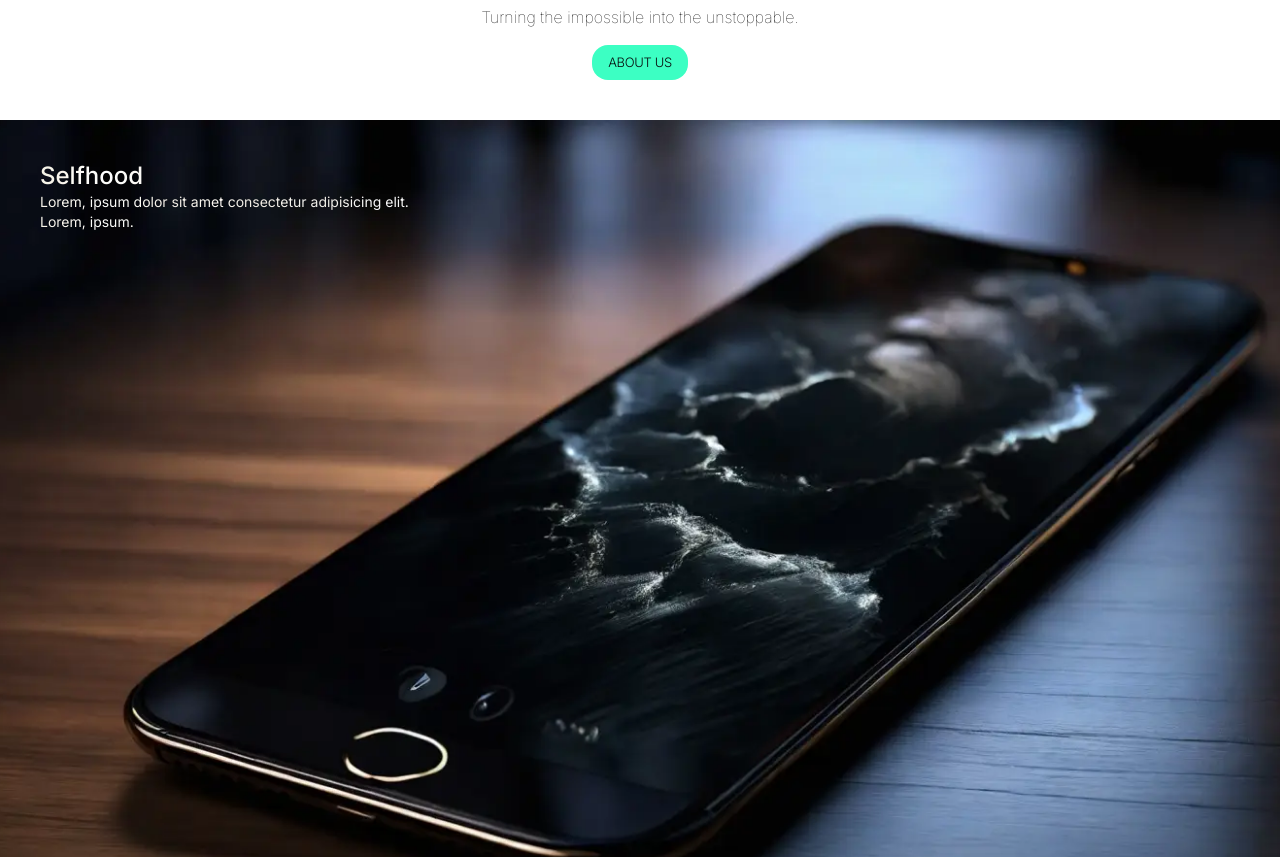
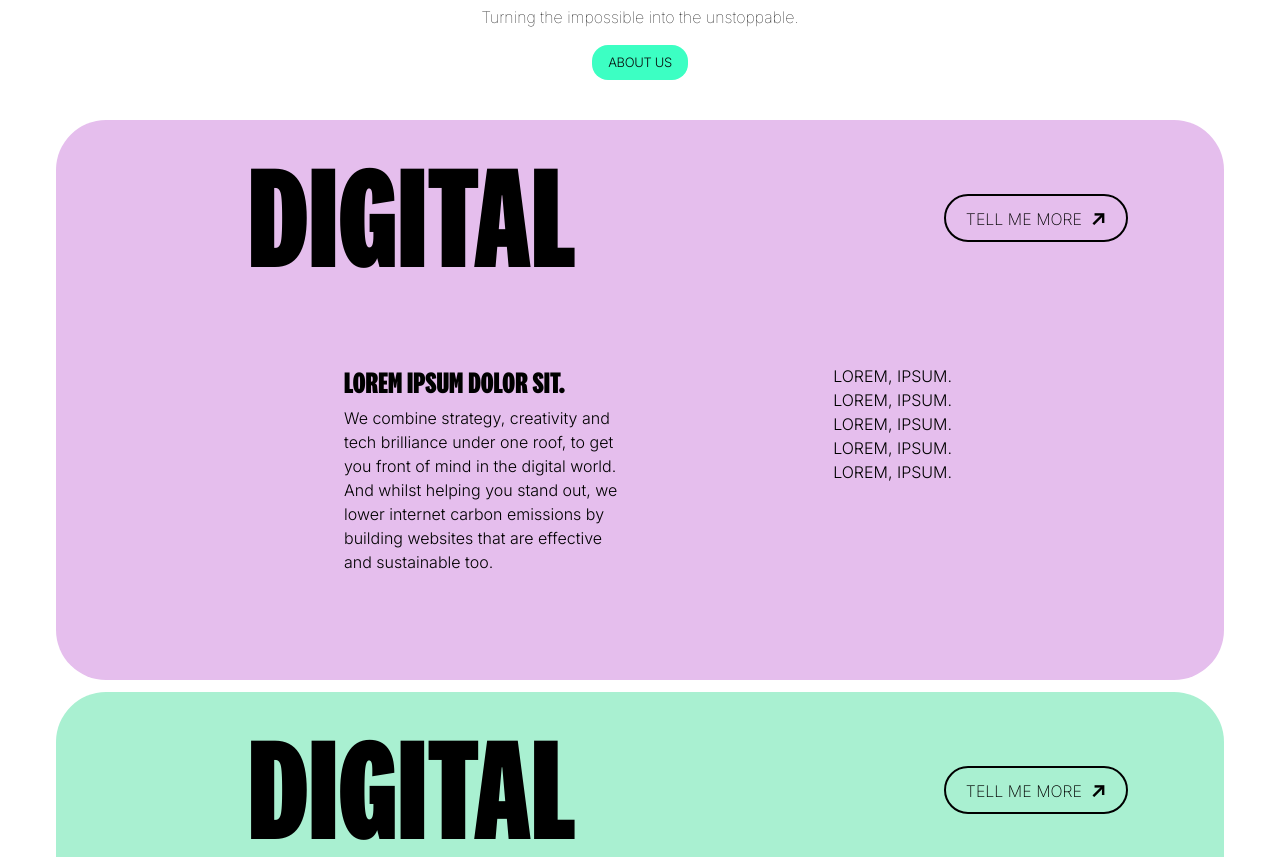
Before and after one commit to miladevweb/test-responsive, a Next.js app: page / in a window 1280 px wide. Shown: the part 1400-2257 px from the top of the page. Built offline with nearby package versions, Linux system fonts and the light colour scheme.

Commit message:
add sticky section

```diff
--- a/app/globals.css
+++ b/app/globals.css
@@ -39,9 +39,8 @@
    @keyframes show-light-navbar {
       to {
          margin-top: 0px;
-         backdrop-filter: blur(5px);
-         background-color: rgba(255, 255, 255, 0.061);
-         box-shadow: 0px 5px 5px rgba(0, 0, 0, 0.175);
+         background-color: white;
+         box-shadow: 0px 5px 5px rgba(0, 0, 0, 0.052);
       }
    }
    @keyframes hide-light-navbar {
@@ -74,10 +73,32 @@
       animation-timeline: scroll();
       animation-range: 75% 89%;
    }
+   #fixed-circle:hover {
+      cursor: pointer;
+      animation: infinite-loop 1.5s linear infinite forwards;
+   }
    @keyframes hide-circle {
       to {
          opacity: 0;
          pointer-events: none;
+      }
+   }
+   @keyframes infinite-loop {
+      25% {
+         transform: rotate(-30deg) scale(1.1);
+         background-color: rgb(64, 64, 255);
+      }
+      50% {
+         transform: rotate(0deg) scale(1.2);
+         background-color: red;
+      }
+      75% {
+         transform: rotate(30deg) scale(1.1);
+         background-color: rgb(143, 50, 209);
+      }
+      100% {
+         transform: rotate(0deg) scale(1);
+         background-color: #3cffc3;
       }
    }
    .letter {
@@ -102,7 +123,7 @@
          }
       }
       #fixed-circle {
-         @apply size-[25vw] text-[7vw];
+         @apply size-[25vw] text-[7vw] right-4;
       }
       [data-about='container'] {
          @apply justify-center mt-2;
@@ -152,5 +173,32 @@
             @apply w-7;
          }
       }
+      #sticky-container {
+         @apply px-0;
+      }
+      #card-container {
+         @apply rounded-md px-2 pt-4 h-[calc(100vh-56px)] top-14;
+      }
+      #card-header {
+         @apply flex-col-reverse h-[28%] justify-between items-end;
+         header {
+            @apply text-[25vw] self-start;
+         }
+      }
+      #card-info {
+         @apply h-[55%] mt-[11%] flex-col px-0 justify-start gap-y-9;
+         h3 {
+            @apply text-[9vw];
+         }
+      }
+      #card-info > div {
+         @apply w-full;
+         div {
+            @apply font-normal text-[17px] leading-[140%];
+         }
+      }
+      #card-info ul {
+         @apply grid grid-cols-2 mr-0 mt-0 w-full gap-x-10;
+      }
    }
 }
--- a/app/page.tsx
+++ b/app/page.tsx
@@ -1,15 +1,17 @@
 import { About } from '@/components/about'
 import { HeroSection } from '@/components/hero-section'
 import { Interiors } from '@/components/interiors'
+import { Sticky } from '@/components/sticky'
 
 export const metadata = {
-   title: 'Home Page',
+   title: 'Clone Website #1',
 }
 export default function Page() {
    return (
       <>
          <HeroSection />
          <About />
+         <Sticky />
          <Interiors />
       </>
    )
--- a/components/about.tsx
+++ b/components/about.tsx
@@ -5,16 +5,12 @@ import { useInView } from 'react-intersection-observer'
 
 gsap.registerPlugin(useGSAP)
 export function About() {
-   const { ref, inView } = useInView({
-      root: null,
-      rootMargin: '0px 0px -50px 0px',
-   })
+   const { ref, inView } = useInView({ root: null, rootMargin: '-100px' })
    useGSAP(() => {
       gsap.set("[data-about='container'] > div", { opacity: 0, x: -25 })
-         gsap.set("[data-about='container'] > p", { opacity: 0, x: -25 })
+      gsap.set("[data-about='container'] > p", { opacity: 0, x: -25 })
 
       if (inView) {
-
          const targets = gsap.utils.toArray("[data-about='container'] > div, [data-about='container'] > p")
          gsap.to(targets, {
             x: 0,
@@ -22,6 +18,7 @@ export function About() {
             duration: 1,
             stagger: 0.5,
             ease: 'power2.inOut',
+            delay: 0.8,
          })
       }
    }, [inView])
--- a/components/hero-section.tsx
+++ b/components/hero-section.tsx
@@ -6,7 +6,7 @@ import { useInView } from 'react-intersection-observer'
 
 gsap.registerPlugin(useGSAP)
 export function HeroSection() {
-   const { ref, inView } = useInView()
+   const { ref, inView } = useInView({ root: null, rootMargin: '-100px' })
    const h2Container = useRef<HTMLDivElement>(null)
 
    useEffect(() => {
@@ -20,14 +20,14 @@ export function HeroSection() {
                el.innerHTML = el.textContent!.replace(/\S/g, "<span class='letter'>$&</span>")
             })
             const letters = gsap.utils.toArray('.letter')
-            gsap.from(letters, { y: -100, opacity: 0, ease: 'power1.inOut', stagger: 0.1 })
+            gsap.from(letters, { y: -100, opacity: 0, ease: 'power1.inOut', stagger: 0.1, delay: 0.8 })
          } else {
             gsap.from('#h2-container h2', {
                opacity: 0,
                y: 50,
                duration: 0.8,
                stagger: 0.6,
-               delay: 0.2,
+               delay: 0.8,
             })
          }
       }
--- a/components/interiors.tsx
+++ b/components/interiors.tsx
@@ -12,14 +12,16 @@ const slideWidth = 100
 gsap.registerPlugin(useGSAP)
 export function Interiors() {
    const ref = useRef<HTMLDivElement>(null)
-   const { ref: inViewRef, inView } = useInView()
+   const { ref: inViewRef, inView } = useInView({root: null, rootMargin: '-50px'})
 
    useGSAP(() => {
+      gsap.set('[data-interiors="text-container"]', { opacity: 0, x: -50 })
       if (inView) {
-         gsap.from('[data-interiors="text-container"]', {
-            opacity: 0,
+         gsap.to('[data-interiors="text-container"]', {
+            x: 0,
+            opacity: 1,
             duration: 1,
-            x: -50,
+            delay: 0.5,
          })
       }
    }, [inView])
@@ -34,8 +36,8 @@ export function Interiors() {
          </div>
 
          <div className="absolute top-10 left-10 mix-blend-difference" data-interiors="text-container" ref={inViewRef}>
-            <h3 className="text-2xl font-medium">Selfhood</h3>
-            <p className="text-sm">
+            <h3 className="text-6xl font-medium">Selfhood</h3>
+            <p className="opacity-90">
                Lorem, ipsum dolor sit amet <br data-hidden /> consectetur adipisicing elit. <br /> Lorem, ipsum.
             </p>
          </div>
--- /dev/null
+++ b/components/sticky/card.tsx
@@ -0,0 +1,35 @@
+import Link from 'next/link'
+
+type Props = {
+   background: string
+}
+export function Card({ background }: Props) {
+   return (
+      <div className="sticky top-20 h-[70vh] w-full mb-3 rounded-[50px] pl-48 pr-24 text-black" style={{ backgroundColor: background }} id="card-container">
+         <div className="flex justify-between items-center w-full h-[35%]" id="card-header">
+            <header className="font-national text-[11.5vw] leading-[80%]">DIGITAL</header>
+            <Link href={'#'} className="font-extralight border-2 border-black px-5 py-2 rounded-3xl">
+               TELL ME MORE <span className="text-xl font-bold ml-1"> &#x2197;</span>
+            </Link>
+         </div>
+
+         <div className="w-full h-[60%] flex justify-between items-start px-24 mt-11" id="card-info">
+            <div className="w-[40%]">
+               <h3 className="uppercase font-national text-[2.4vw]">Lorem ipsum dolor sit.</h3>
+               <div className="font-light">
+                  We combine strategy, creativity and tech brilliance under one roof, to get you front of mind in the digital world. And whilst helping you stand out, we lower internet carbon
+                  emissions by building websites that are effective and sustainable too.
+               </div>
+            </div>
+
+            <ul className="uppercase mt-1 mr-20 font-light">
+               <li>Lorem, ipsum.</li>
+               <li>Lorem, ipsum.</li>
+               <li>Lorem, ipsum.</li>
+               <li>Lorem, ipsum.</li>
+               <li>Lorem, ipsum.</li>
+            </ul>
+         </div>
+      </div>
+   )
+}
--- /dev/null
+++ b/components/sticky/index.tsx
@@ -0,0 +1,11 @@
+import { Card } from './card'
+
+export function Sticky() {
+   return (
+      <section className="relative px-14" id='sticky-container'>
+         {['#e5beed', '#a9f0d1', '#ade8ff', '#e5beed', '#a9f0d1', '#ade8ff'].map((element, index) => (
+            <Card key={index} background={element} />
+         ))}
+      </section>
+   )
+}
```
